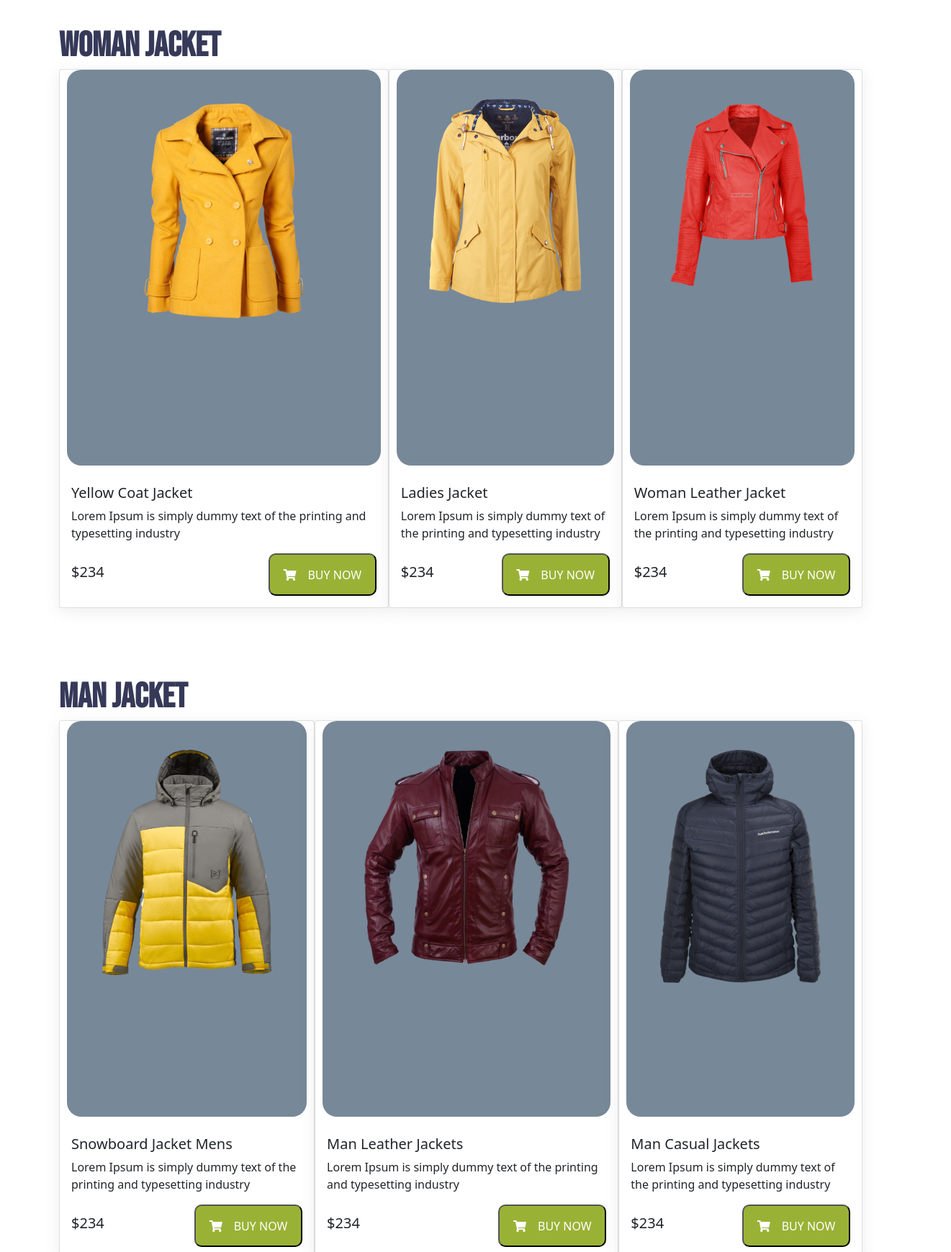
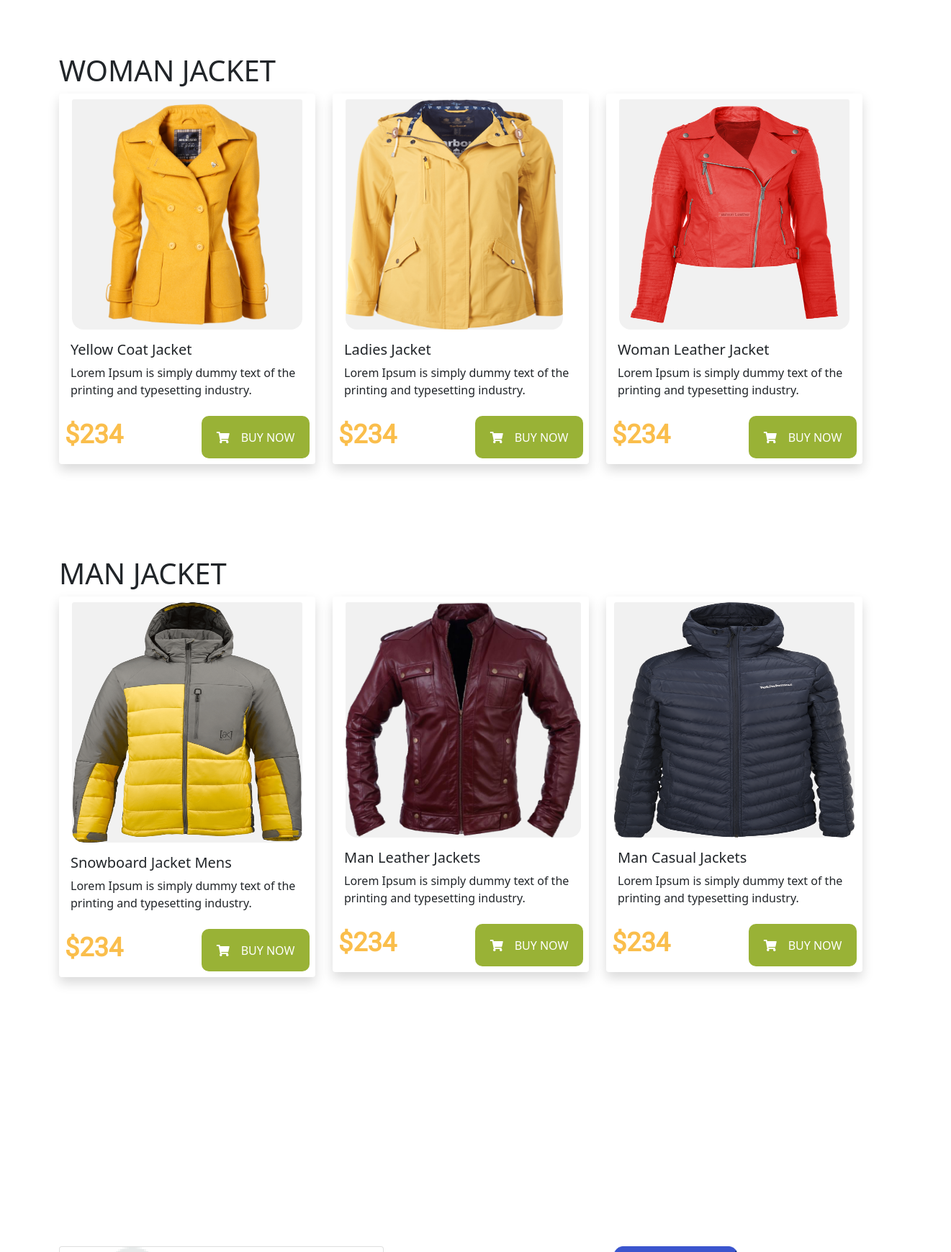
Before and after one commit to fariaabid/penguin-fashion, a plain HTML site: page index.html in a window 1280 px wide. Shown: the part 1060-2800 px from the top of the page at 72% size, 1321 px wide, since content can reach past the window. Drawn offline with nearby package versions, Linux system fonts and the light colour scheme.

Commit message:
hello faria

```diff
--- a/css/style.css
+++ b/css/style.css
@@ -40,64 +40,27 @@ body{
 .hero-section-second-div img{
     height: 600px;
     margin-left: 30%;
+    width: 70%;
+
 }
-.product-cat-title h3{
-    font-family: Bebas Neue;
-    font-style: normal;
-    font-weight: bold;
-    font-size: 48px;
-    line-height: 48px;
-    color: #363958;
-    margin-top: 100px;
+.hero-section-second-div{
+    width: 500px;
 }
 .card-image{
-    height: 550px;
-    width: auto;
-    background-color: lightslategray;
-    padding: 10px;
-    padding-top: 10px;
-    margin: 0 10px 10px 10px;
-    border-radius: 20px;
+    background-color: rgb(241, 241, 241);
+    border-radius: 5%;
 
 }
-.card{
-    width: auto;
-    border: none;
-    box-shadow: 0 5px 20px rgba(109, 109, 109, 0.12);
-}
-
-
-/*  */
-
-
-.card {
-    border: none;
-    box-shadow: 0 5px 20px rgba(109, 109, 109, 0.12);
-    border-radius: 10px;
-}
-
-.card img {
-    padding-top: 30px;
-    width: 75%;
-    height: auto;
-    display: block;
-    margin: 0 auto;
-}
-.box{
-    height: 200px;
-    width: 300px;
-}
-.faria img{
-    width: 100%;
-
-    height: 100%;
-}
-.faria1{
-    height: 800px;
-    padding-top: 100px;
+.number-234{
+    font-family: Roboto;
+    font-style: normal;
+    font-weight: 900;
+    font-size: 36px;
+    line-height: 42px;
+    color: #FABE4C;
 }
 .forth-section{
-    margin-top: 150px;
+    margin-top: 140%;
 }
 
 /* extra */
@@ -127,3 +90,11 @@ body{
     margin-top: 15%;
     margin-bottom: 10%;
 }
+
+
+/*  */
+/*  */
+/*  */
+.faria-html{
+    width: 20px;
+}
--- a/index.html
+++ b/index.html
@@ -18,6 +18,10 @@
      <link href="https://cdn.jsdelivr.net/npm/bootstrap@5.0.0-beta1/dist/css/bootstrap.min.css" rel="stylesheet" integrity="sha384-giJF6kkoqNQ00vy+HMDP7azOuL0xtbfIcaT9wjKHr8RbDVddVHyTfAAsrekwKmP1" crossorigin="anonymous">
      <script src="https://cdn.jsdelivr.net/npm/bootstrap@5.0.0-beta1/dist/js/bootstrap.bundle.min.js" integrity="sha384-ygbV9kiqUc6oa4msXn9868pTtWMgiQaeYH7/t7LECLbyPA2x65Kgf80OJFdroafW" crossorigin="anonymous"></script>
      <!-- link bootstrap end -->
+
+     <meta name=”viewport” content=”width=device-width, initial-scale=1.0">
+     <link rel=”stylesheet” href=”css/bootstrap.css”>
+     <link rel=”stylesheet” href=”css/bootstrap-responsive.css”>
 </head>
 <body>
    <header class="header">
@@ -53,118 +57,106 @@
                 <h1 id="yellow-color">Be the Penguins</h1>
                 <h1>of Winter</h1>
                 <p>Lorem ipsum dolor sit amet consectetur adipisicing <br>elit. Odit numquam similique, dolore voluptas veritatis nulla?</p>
-                <button class="button-style"><i class="fas fa-shopping-cart pe-3"></i>BUY NOW</button>
+                <button class="button-style border-0"><i class="fas fa-shopping-cart pe-3"></i>BUY NOW</button>
             </div>
             <div class="hero-section-second-div" >
                 <img class="w-100" src="images/profile.png" alt="">
             </div>
     </section>
     <!-- hero section end -->
-   </header>
-   <!-- woman jacket start -->
-   <section class="woman-jacket">
-    <div class="container">
-        <div class="product-cat-title ">
-            <h3>WOMAN JACKET</h3>
-        </div>
-        <!-- card start -->
-        <div class="jacket ">
-            <div class="card-deck d-flex ">
-                <div class="card">
-                    <div class="card-image">
-                        <img src="images/SeekPng 1.png" class="card-img-top" alt="first jacket">
-                    </div>
+    <!-- woman jacket section start -->
+    <section style="margin-top: 30%; margin-bottom: 10%;" class="container">
+        <h1>WOMAN JACKET</h1>
+        <div class="row row-cols-1 row-cols-md-3 g-4 ">
+            <div class="col">
+              <div class="card h-70 shadow border-0">
+                <img style="height: 30%;width: 90%;position: relative;left: 5%;" src="images/SeekPng 1.png" class="card-img-top mt-2 card-image" alt="...">
                 <div class="card-body">
                   <h5 class="card-title">Yellow Coat Jacket</h5>
-                        <p class="card-text">Lorem Ipsum is simply dummy text of the printing and typesetting industry</p>
-                        <div class="card-last d-flex justify-content-between align-items-center">
-                            <h5>$234</h5>
-                        <button class="button-style"><i class="fas fa-shopping-cart pe-3"></i>BUY NOW</button>
+                  <p class="card-text">Lorem Ipsum is simply dummy text of the <br>printing and typesetting industry.</p>
+                </div>
+                <div class="card-last d-flex justify-content-between align-items-center m-2">
+                  <h5 class="number-234">$234</h5>
+              <button class="button-style border-0"><i class="fas fa-shopping-cart pe-3"></i>BUY NOW</button>
               </div>
               </div>
             </div>
-                <div class="card">
-                    <div class="card-image">
-                        <img src="images/PngItem_2597366 1.png" class="card-img-top" alt="Ladies Jacket">
-                    </div>
+            <div class="col">
+              <div class="card h-90 shadow border-0">
+                <img style="height: 320px;width: 85%;position: relative;left: 5%;" src="images/PngItem_2597366 1.png" class="card-img-top mt-2 card-image" alt="...">
                 <div class="card-body">
                   <h5 class="card-title">Ladies Jacket</h5>
-                        <p class="card-text">Lorem Ipsum is simply dummy text of the printing and typesetting industry</p>
-                        <div class="card-last d-flex justify-content-between align-items-center">
-                            <h5>$234</h5>
-                        <button class="button-style"><i class="fas fa-shopping-cart pe-3"></i>BUY NOW</button>
+                  <p class="card-text">Lorem Ipsum is simply dummy text of the <br>printing and typesetting industry.</p>
+                </div>
+                <div class="card-last d-flex justify-content-between align-items-center m-2">
+                  <h5 class="number-234">$234</h5>
+              <button class="button-style border-0"><i class="fas fa-shopping-cart pe-3"></i>BUY NOW</button>
               </div>
               </div>
             </div>
-                <div class="card">
-                    <div class="card-image">
-                        <img src="images/image 15.png" class="card-img-top" alt="Woman Leather Jacket">
-                    </div>
+            <div class="col">
+              <div class="card h-70 shadow border-0">
+                <img style="height: 320px;width: 90%;position: relative;left: 5%;" src="images/image 15.png" class="card-img-top mt-2 card-image" alt="...">
                 <div class="card-body">
                   <h5 class="card-title">Woman Leather Jacket</h5>
-                        <p class="card-text">Lorem Ipsum is simply dummy text of the printing and typesetting industry</p>
-                        <div class="card-last d-flex justify-content-between align-items-center">
-                            <h5>$234</h5>
-                        <button class="button-style"><i class="fas fa-shopping-cart pe-3"></i>BUY NOW</button>
+                  <p class="card-text">Lorem Ipsum is simply dummy text of the <br>printing and typesetting industry.</p>
+                </div>
+                <div class="card-last d-flex justify-content-between align-items-center m-2">
+                  <h5 class="number-234">$234</h5>
+              <button class="button-style border-0"><i class="fas fa-shopping-cart pe-3"></i>BUY NOW</button>
               </div>
               </div>
             </div>
           </div>
-        <!-- card end -->
     </section>
-   <!-- woman jacket end -->
+
     <!-- man jacket start -->
-    <section class="man-jacket">
-        <div class="container">
-            <div class="product-cat-title ">
-                <h3>MAN JACKET</h3>
-            </div>
-            <!-- card start -->
-            <div class="jacket ">
-                <div class="card-deck d-flex ">
-                    <div class="card">
-                        <div class="card-image">
-                            <img src="images/image 11.png" class="card-img-top" alt="Snowboard Jacket Mens">
-                        </div>
+    <section style="margin-top: 10%;margin-bottom: 10%;" class="container">
+      <h1>MAN JACKET</h1>
+      <div class="row row-cols-1 row-cols-md-3 g-4 ">
+          <div class="col">
+            <div class="card h-70 shadow border-0">
+              <img style="height: 334px;width: 90%;position: relative;left: 5%;" src="images/image 11.png" class="card-img-top mt-2 card-image" alt="...">
               <div class="card-body">
                 <h5 class="card-title">Snowboard Jacket Mens</h5>
-                            <p class="card-text">Lorem Ipsum is simply dummy text of the printing and typesetting industry</p>
-                            <div class="card-last d-flex justify-content-between align-items-center">
-                                <h5>$234</h5>
-                            <button class="button-style"><i class="fas fa-shopping-cart pe-3"></i>BUY NOW</button>
+                <p class="card-text">Lorem Ipsum is simply dummy text of the <br>printing and typesetting industry.</p>
+              </div>
+              <div class="card-last d-flex justify-content-between align-items-center m-2">
+                <h5 class="number-234">$234</h5>
+            <button class="button-style border-0"><i class="fas fa-shopping-cart pe-3"></i>BUY NOW</button>
             </div>
             </div>
           </div>
-                    <div class="card">
-                        <div class="card-image">
-                            <img src="images/vippng 1.png" class="card-img-top" alt="Man Leather Jackets">
-                        </div>
+          <div class="col">
+            <div class="card h-70 shadow border-0">
+              <img style="height: 327px;width: 327px;position: relative;left: 5%;" src="images/vippng 1.png" class="card-img-top mt-2 card-image" alt="...">
               <div class="card-body">
                 <h5 class="card-title">Man Leather Jackets</h5>
-                            <p class="card-text">Lorem Ipsum is simply dummy text of the printing and typesetting industry</p>
-                            <div class="card-last d-flex justify-content-between align-items-center">
-                                <h5>$234</h5>
-                            <button class="button-style"><i class="fas fa-shopping-cart pe-3"></i>BUY NOW</button>
+                <p class="card-text">Lorem Ipsum is simply dummy text of the <br>printing and typesetting industry.</p>
+              </div>
+              <div class="card-last d-flex justify-content-between align-items-center m-2">
+                <h5 class="number-234" >$234</h5>
+            <button class="button-style border-0"><i class="fas fa-shopping-cart pe-3"></i>BUY NOW</button>
             </div>
             </div>
           </div>
-                    <div class="card">
-                        <div class="card-image">
-                            <img src="images/toppng 1.png" class="card-img-top" alt="Man Casual Jackets">
-                        </div>
+          <div class="col">
+            <div class="card h-70 shadow border-0">
+              <img style="height: 327px;width: 334px;position: relative;left: 3%;"src="images/toppng 1.png" class="card-img-top mt-2 card-image" alt="...">
               <div class="card-body">
                 <h5 class="card-title">Man Casual Jackets</h5>
-                            <p class="card-text">Lorem Ipsum is simply dummy text of the printing and typesetting industry</p>
-                            <div class="card-last d-flex justify-content-between align-items-center">
-                                <h5>$234</h5>
-                            <button class="button-style"><i class="fas fa-shopping-cart pe-3"></i>BUY NOW</button>
+                <p class="card-text">Lorem Ipsum is simply dummy text of the <br>printing and typesetting industry.</p>
+              </div>
+              <div class="card-last d-flex justify-content-between align-items-center m-2">
+                <h5 class="number-234">$234</h5>
+            <button class="button-style border-0"><i class="fas fa-shopping-cart pe-3"></i>BUY NOW</button>
             </div>
             </div>
           </div>
         </div>
-            <!-- card end -->
   </section>
-       <!-- man jacket end -->
+   </header>
+
        <!-- 4th section start -->
        <section class="forth-section">
            <div class="container">
```
Also changed, not shown: faria.html (deleted, +0 -50 lines). Lines whose indentation alone changed are shown as unchanged.
